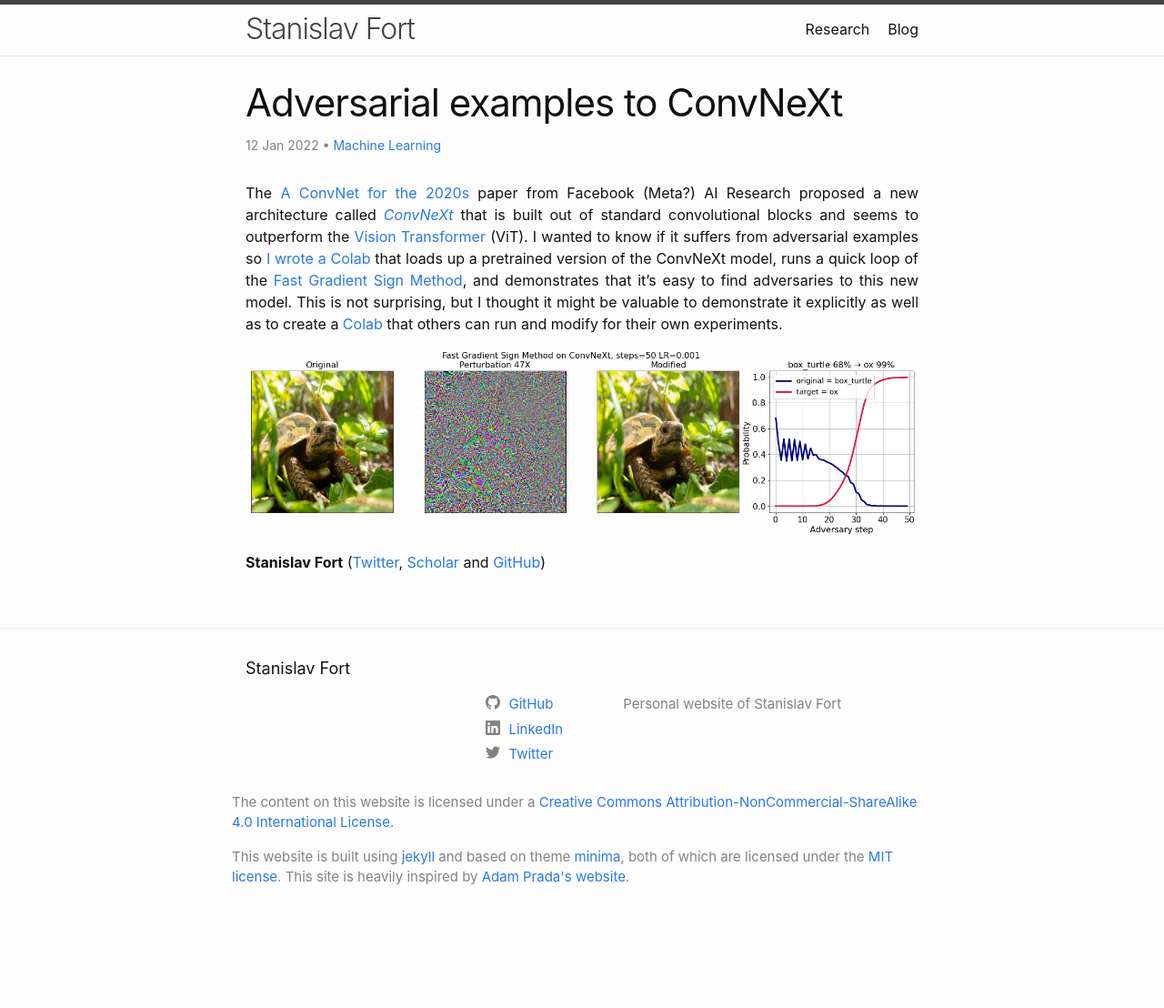
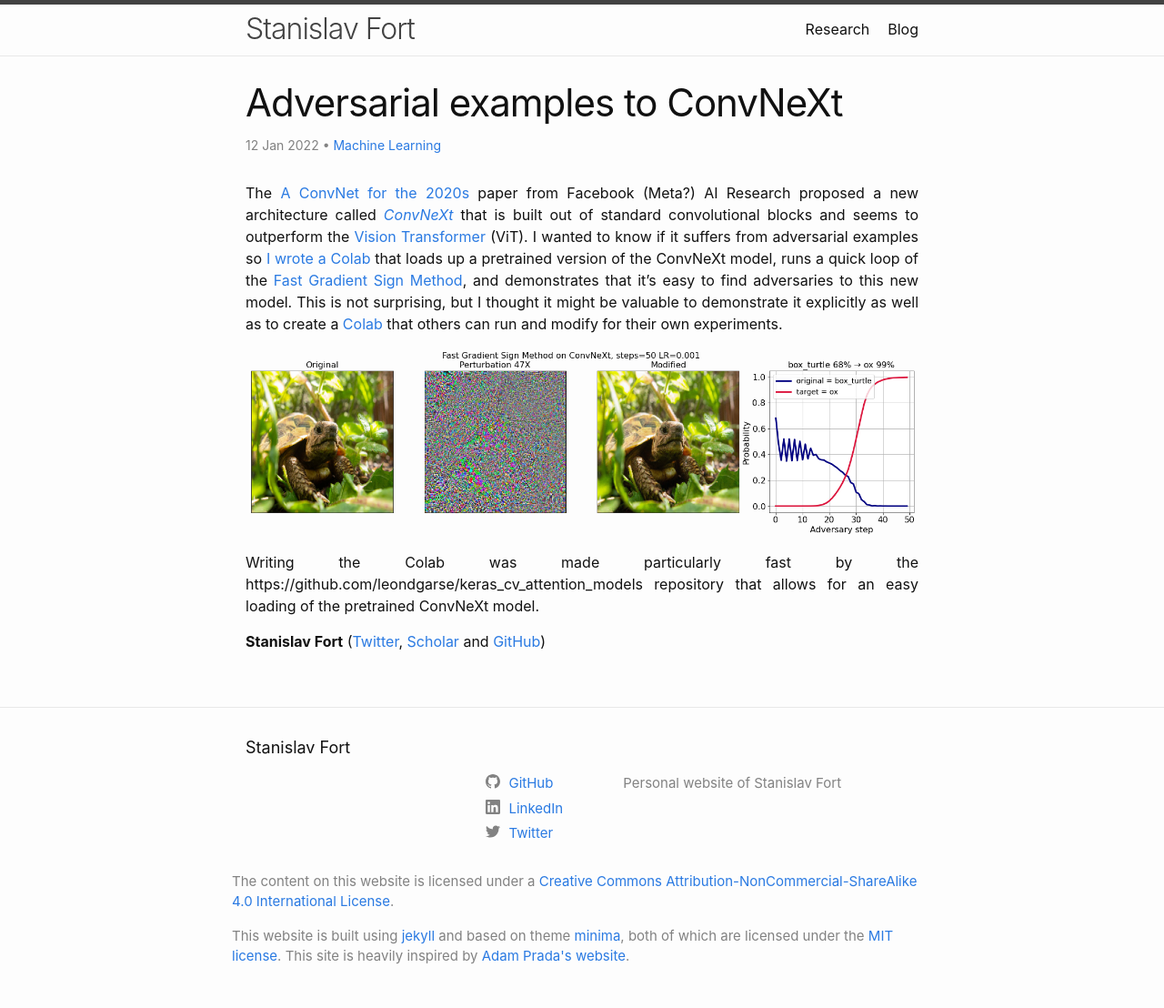
Before and after one commit to stanislavfort/stanislavfort.github.io, a Jekyll site: the page built from _posts/ML/2022-01-12-convnext_adversaries.md, in a window 1280 px wide. Shown: the whole page at 91% size. Built offline with Jekyll 4.4.1, drawn with Linux system fonts in a browser that asks for light colours; before the commit the page ends 1021 px from its top, so only the background shows below that.

Commit message:
adding a sentence about the loading repo

```diff
--- a/_posts/ML/2022-01-12-convnext_adversaries.md
+++ b/_posts/ML/2022-01-12-convnext_adversaries.md
@@ -5,4 +5,10 @@ The [A ConvNet for the 2020s](https://arxiv.org/abs/2201.03545) paper from Faceb
 
 <img src="/images/convnext_example_figure.png" ALIGN="center" height="100%" width="100%">
 
+
+
+Writing the Colab was made particularly fast by the https://github.com/leondgarse/keras_cv_attention_models repository that allows for an easy loading of the pretrained ConvNeXt model.
+
+
+
 **Stanislav Fort** ([Twitter](https://twitter.com/stanislavfort), [Scholar](https://scholar.google.cz/citations?user=eu2Kzn0AAAAJ&hl=en) and [GitHub](https://github.com/stanislavfort))
```
Also changed, not shown: 1 other file.
